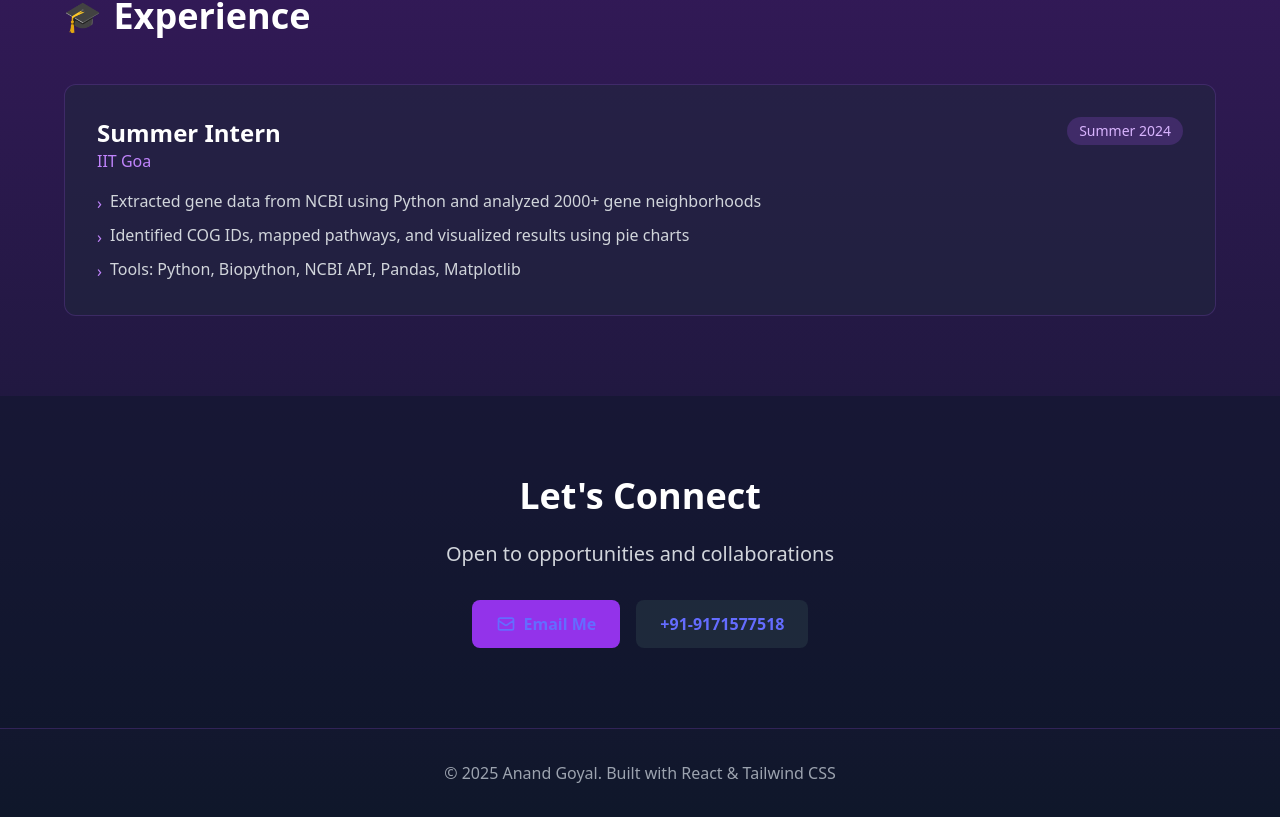
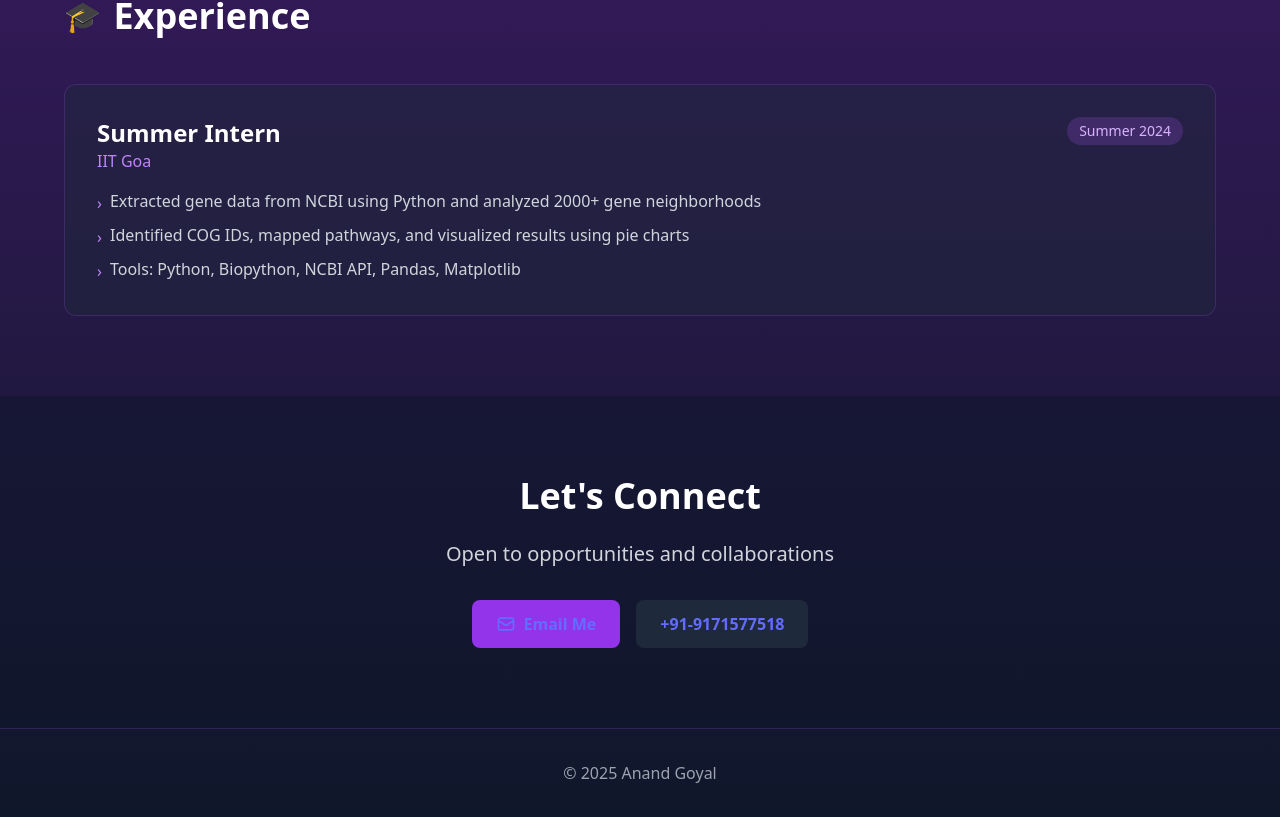
Before and after one commit to AnandGoyal264/Portfolio, a React (Vite) app: page / in a window 1280 px wide. Shown: the part 2653-3470 px from the top of the page. Built offline with nearby package versions, Linux system fonts and the light colour scheme.

Commit message:
copyright_changes

```diff
--- a/src/App.jsx
+++ b/src/App.jsx
@@ -327,7 +327,7 @@ export default function Portfolio() {
       {/* Footer */}
       <footer className="py-8 px-6 border-t border-purple-500/20">
         <div className="max-w-6xl mx-auto text-center text-gray-400">
-          <p>© 2025 Anand Goyal. Built with React & Tailwind CSS</p>
+          <p>© 2025 Anand Goyal</p>
         </div>
       </footer>
     </div>
```
